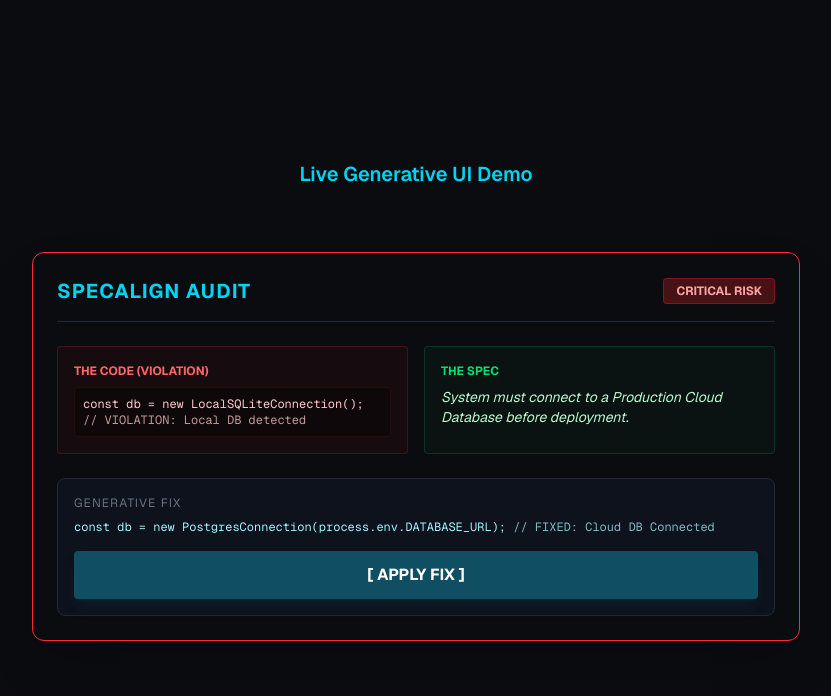
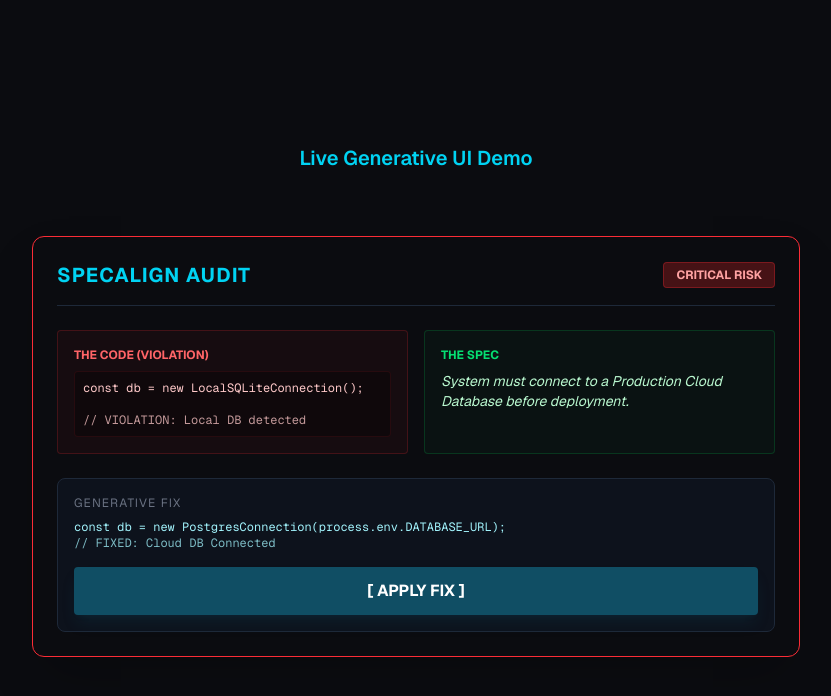
Before and after one commit to Sindhuja16-coder/specalign, a Next.js app: page / in a window 1280 px wide. Shown: the top 696 px of the page, without its empty margins (224-1055 px from the left). Built offline with nearby package versions, Linux system fonts and the light colour scheme.

Commit message:
Update code display format in GenerativePanel

```diff
--- a/src/components/generative/GenerativePanel.tsx
+++ b/src/components/generative/GenerativePanel.tsx
@@ -1,3 +1,4 @@
+/* eslint-disable */
 "use client";
 
 import { useState } from "react";
@@ -30,9 +31,9 @@ export function GenerativePanel() {
           <div className="p-4 rounded bg-red-900/10 border border-red-500/20">
             <h3 className="text-xs font-bold text-red-400 mb-2">THE CODE (VIOLATION)</h3>
             <div className="text-xs font-mono text-red-200 block bg-black/30 p-2 rounded border border-red-500/10">
-              const db = new LocalSQLiteConnection();
+              <div>const db = new LocalSQLiteConnection();</div>
               <br/>
-              <span className="opacity-75">{"// VIOLATION: Local DB detected"}</span>
+              <div className="opacity-75">{'// VIOLATION: Local DB detected'}</div>
             </div>
           </div>
 
@@ -55,8 +56,8 @@ export function GenerativePanel() {
           <div className={`block text-xs mb-4 font-mono transition-colors duration-300 ${
             isFixed ? "text-green-300" : "text-cyan-200"
           }`}>
-             const db = new PostgresConnection(process.env.DATABASE_URL);
-             <span className="opacity-75"> {"// FIXED: Cloud DB Connected"}</span>
+             <div>const db = new PostgresConnection(process.env.DATABASE_URL);</div>
+             <div className="opacity-75">{'// FIXED: Cloud DB Connected'}</div>
           </div>
 
           <button
```
